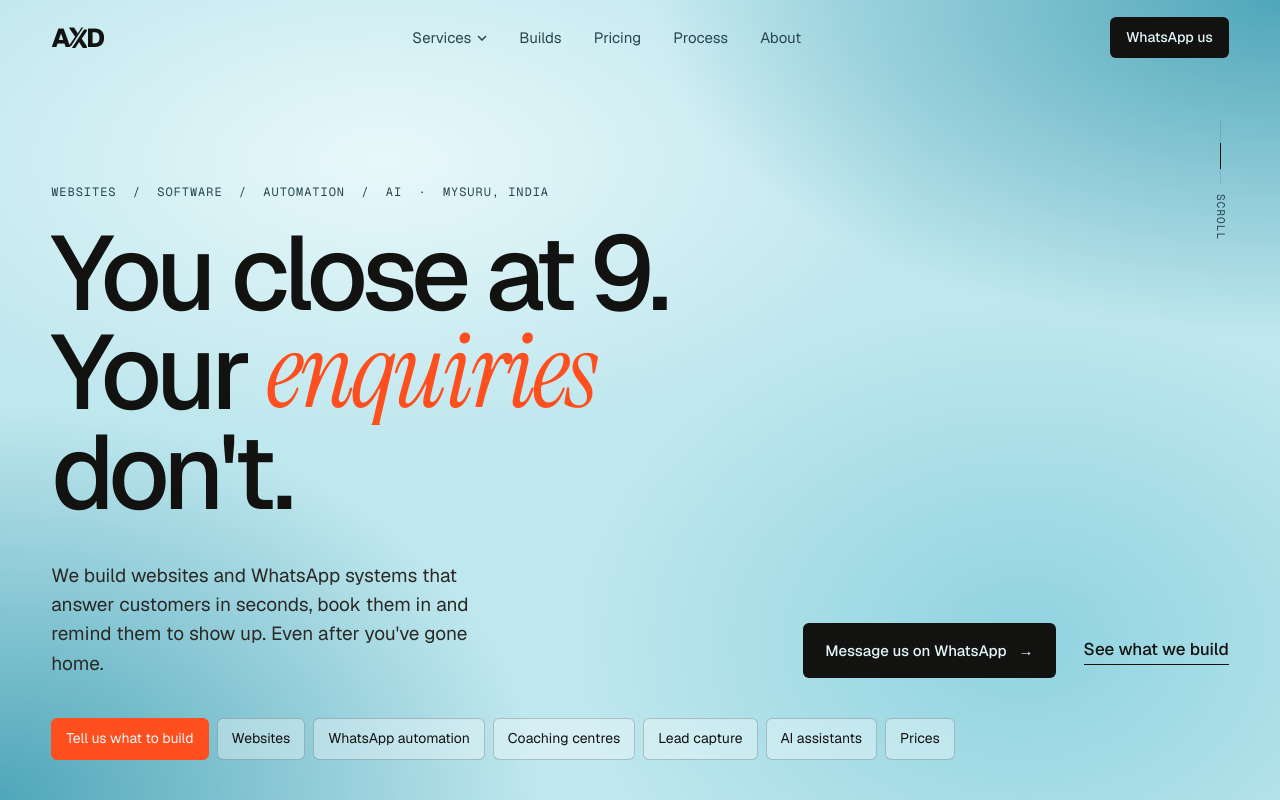
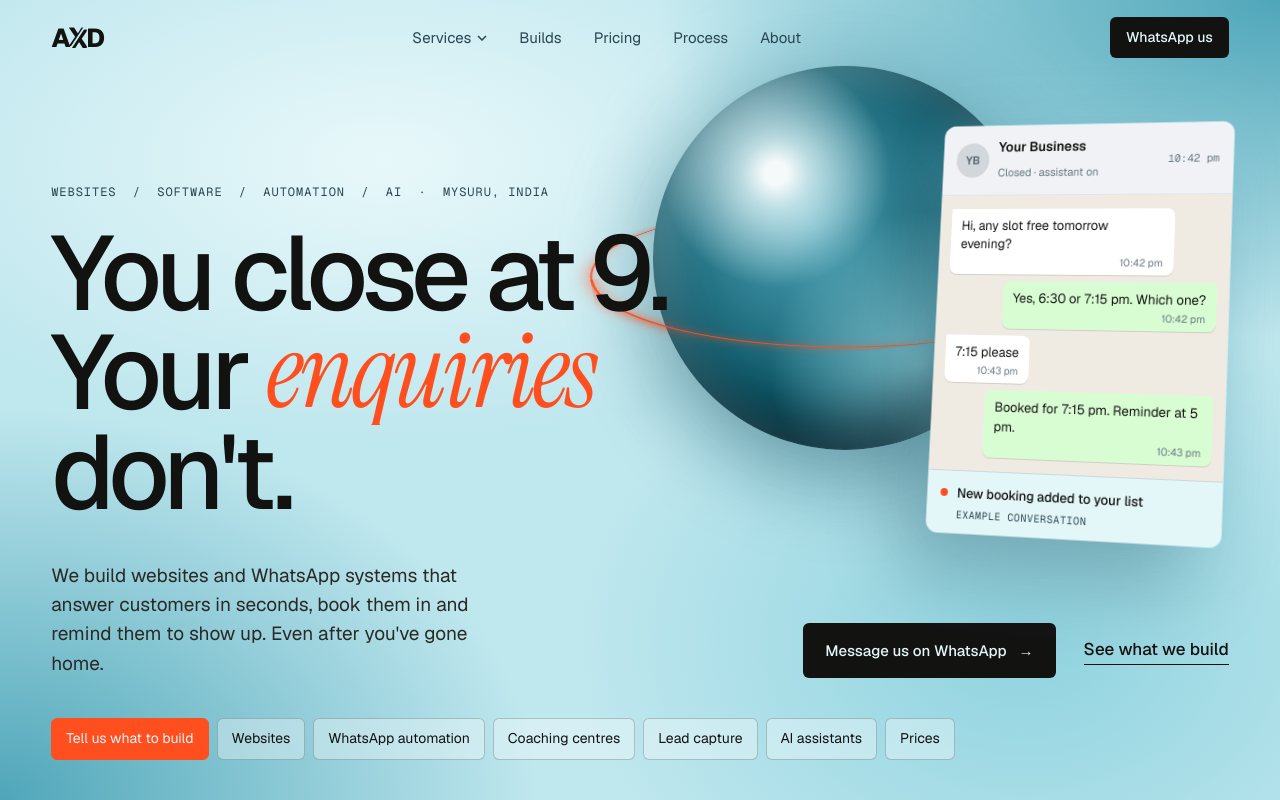
Before and after one commit to anmolaxd/studio-axd, a plain HTML site: page index.html in a window 1280 px wide. Shown: the top 800 px of the page. Drawn offline with nearby package versions, Linux system fonts and the light colour scheme.

Commit message:
Homepage hero: after-hours booking chat card and 3D glowing sphere on the right
- Example WhatsApp chat (10:42 pm booking) tilted in 3D, labelled as an example
- CSS-only sea-blue sphere with orange orbit ring, slow float, off for reduced motion
- Wide screens only (1100px+); scroll cue hidden there

Co-Authored-By: Claude Opus 5.5 <noreply@anthropic.com>

```diff
--- a/about.html
+++ b/about.html
@@ -33,7 +33,7 @@
 <link rel="preconnect" href="https://fonts.googleapis.com">
 <link rel="preconnect" href="https://fonts.gstatic.com" crossorigin>
 <link href="https://fonts.googleapis.com/css2?family=Geist:wght@400;500;600;800&family=Geist+Mono:wght@400;500&family=Instrument+Serif:ital@0;1&display=swap" rel="stylesheet">
-<link rel="stylesheet" href="styles.css?v=12">
+<link rel="stylesheet" href="styles.css?v=15">
 <script>
   // motion is opt-in: only hide things for animation when JS runs and the visitor allows motion
   document.documentElement.classList.add('js');
--- a/index.html
+++ b/index.html
@@ -34,7 +34,7 @@
 <link rel="preconnect" href="https://fonts.googleapis.com">
 <link rel="preconnect" href="https://fonts.gstatic.com" crossorigin>
 <link href="https://fonts.googleapis.com/css2?family=Geist:wght@400;500;600;800&family=Geist+Mono:wght@400;500&family=Instrument+Serif:ital@0;1&display=swap" rel="stylesheet">
-<link rel="stylesheet" href="styles.css?v=12">
+<link rel="stylesheet" href="styles.css?v=15">
 <script>
   // motion is opt-in: only hide things for animation when JS runs and the visitor allows motion
   document.documentElement.classList.add('js');
@@ -85,6 +85,18 @@
     </div>
     <nav class="quick" aria-label="Jump to"><a class="quick-hot" href="#build">Tell us what to build</a><a href="websites.html">Websites</a><a href="whatsapp-automation.html">WhatsApp automation</a><a href="coaching-centres.html">Coaching centres</a><a href="lead-automation.html">Lead capture</a><a href="ai-assistants.html">AI assistants</a><a href="pricing.html">Prices</a></nav>
   </div>
+  <div class="hero-orb" aria-hidden="true"><span class="orb-halo"></span><span class="orb-ring"></span><span class="orb"></span><span class="orb-ring orb-ring-front"></span></div>
+  <!-- HERO PROOF: the headline's promise shown as a short after-hours chat (example, desktop only) -->
+  <figure class="hero-chat" aria-label="Example: at 10:42 pm a customer asks for a slot and the WhatsApp assistant books them in while the business is closed.">
+    <div class="hc-bar" aria-hidden="true"><span class="av">YB</span><div><b>Your Business</b><small>Closed · assistant on</small></div><span class="hc-time">10:42 pm</span></div>
+    <div class="hc-chat" aria-hidden="true">
+      <p class="b b-in">Hi, any slot free tomorrow evening?<time>10:42 pm</time></p>
+      <p class="b b-out">Yes, 6:30 or 7:15 pm. Which one?<time>10:42 pm</time></p>
+      <p class="b b-in">7:15 please<time>10:43 pm</time></p>
+      <p class="b b-out">Booked for 7:15 pm. Reminder at 5 pm.<time>10:43 pm</time></p>
+    </div>
+    <figcaption class="hc-lead" aria-hidden="true"><span class="hc-dot"></span>New booking added to your list<small>Example conversation</small></figcaption>
+  </figure>
   <div class="scroll-cue k-anim" aria-hidden="true"><span></span>Scroll</div>
 </section>
 
--- a/styles.css
+++ b/styles.css
@@ -452,3 +452,52 @@ a.build:hover .build-link { color: var(--accent); }
 .ask-note { font-size: 13px; color: var(--muted); }
 @media (max-width: 860px) { .ask, .ask-row { grid-template-columns: 1fr; } }
 .quick a.quick-hot { background: var(--accent); color: var(--paper); border-color: var(--accent); }
+
+/* HERO PROOF CHAT (homepage, wide screens only): fills the empty right side with the headline's promise */
+.hero-chat { display: none; }
+@media (min-width: 1100px) {
+  .hero-chat { display: block; position: absolute; right: var(--g); top: clamp(96px, 15svh, 170px); width: clamp(300px, 24vw, 370px); margin: 0; background: var(--wa-bg); border-radius: 12px; overflow: hidden; box-shadow: 0 1px 0 rgba(255,255,255,.6) inset, 0 30px 70px rgba(10,52,66,.22); transform: rotate(1.5deg); }
+  .hero .scroll-cue { display: none; }
+}
+.hc-bar { display: flex; align-items: center; gap: 10px; padding: 12px 14px; background: var(--wa-bar); border-bottom: 1px solid rgba(0,0,0,.06); }
+.hc-bar b { display: block; font-size: 14px; font-weight: 600; }
+.hc-bar small { font-size: 11.5px; color: #667781; }
+.hc-time { margin-left: auto; font: 11px var(--mono); color: #667781; }
+.hc-chat { display: flex; flex-direction: column; gap: 7px; padding: 14px 12px; }
+.hc-chat .b { font-size: 13.5px; }
+.hc-lead { display: flex; align-items: center; flex-wrap: wrap; gap: 4px 10px; padding: 12px 14px; background: var(--paper); border-top: 1px solid var(--line); font-size: 13.5px; font-weight: 500; }
+.hc-lead small { flex-basis: 100%; padding-left: 18px; font: 10.5px var(--mono); letter-spacing: .06em; text-transform: uppercase; color: var(--muted); font-weight: 400; }
+.hc-dot { width: 8px; height: 8px; border-radius: 50%; background: var(--accent); }
+/* messages arrive one after another, once */
+.motion .hero-chat { animation: soft .8s cubic-bezier(.2,.7,.2,1) .5s both; }
+.motion .hc-chat .b, .motion .hc-lead { animation: soft .5s cubic-bezier(.2,.7,.2,1) both; }
+.motion .hc-chat .b:nth-child(1) { animation-delay: 1.1s; }
+.motion .hc-chat .b:nth-child(2) { animation-delay: 1.9s; }
+.motion .hc-chat .b:nth-child(3) { animation-delay: 2.7s; }
+.motion .hc-chat .b:nth-child(4) { animation-delay: 3.5s; }
+.motion .hc-lead { animation-delay: 4.3s; }
+
+/* HERO 3D ORB (wide screens): lit glass sphere in brand sea blue, orange orbit ring, behind the tilted chat card */
+.hero-orb { display: none; }
+@media (min-width: 1100px) {
+  .hero-orb { display: block; position: absolute; z-index: 0; pointer-events: none; width: clamp(340px, 30vw, 520px); aspect-ratio: 1; right: calc(var(--g) + clamp(170px, 15vw, 260px)); top: clamp(60px, 9svh, 120px); perspective: 900px; }
+  .hero-chat { z-index: 1; transform: perspective(1400px) rotateY(-14deg) rotateX(5deg) rotateZ(1deg); transform-origin: 70% 50%;
+    box-shadow: 0 1px 0 rgba(255,255,255,.7) inset, 0 0 0 1px rgba(255,255,255,.45), -30px 40px 80px rgba(10,52,66,.28), 0 0 60px rgba(143,211,223,.45); }
+  .hero-title, .hero-foot, .hero .kicker { position: relative; z-index: 1; }
+}
+.orb, .orb-halo, .orb-ring { position: absolute; inset: 0; border-radius: 50%; }
+/* the sphere: highlight top left, deep sea core, cyan rim light bottom right */
+.orb { background:
+    radial-gradient(circle at 32% 28%, rgba(255,255,255,.95) 0 3%, rgba(232,248,250,.75) 9%, transparent 30%),
+    radial-gradient(circle at 70% 78%, rgba(143,211,223,.9), transparent 38%),
+    radial-gradient(circle at 40% 40%, #4fa6b9 0%, #0f5a6b 55%, #0a3442 78%);
+  box-shadow: inset -24px -30px 60px rgba(5,25,32,.55), inset 18px 14px 40px rgba(255,255,255,.25), 0 30px 80px rgba(10,52,66,.35); }
+.orb-halo { inset: -22%; background: radial-gradient(circle, rgba(143,211,223,.75) 0%, rgba(79,166,185,.35) 35%, transparent 68%); filter: blur(18px); }
+/* orange orbit ring, tilted in 3D; the front half is drawn over the sphere so it looks like it wraps around */
+.orb-ring { inset: -14%; border: 2px solid rgba(255,79,31,.85); box-shadow: 0 0 18px rgba(255,79,31,.55), inset 0 0 18px rgba(255,79,31,.35); transform: rotateX(74deg) rotateZ(-18deg); }
+.orb-ring-front { clip-path: inset(50% 0 0 0); }
+.motion .hero-orb { animation: orbIn 1.4s cubic-bezier(.2,.7,.2,1) .2s both; }
+.motion .orb, .motion .orb-halo, .motion .orb-ring { animation: orbFloat 9s ease-in-out infinite; }
+@keyframes orbIn { from { opacity: 0; transform: scale(.92); } }
+@keyframes orbFloat { 50% { translate: 0 -14px; } }  /* translate, not transform, so the ring keeps its 3D tilt */
+@media (prefers-reduced-motion: reduce) { .orb, .orb-halo, .orb-ring { animation: none !important; } }
```
Also changed, not shown: agencies.html (+1 -1 lines), ai-assistants.html (+1 -1 lines), builds.html (+1 -1 lines), coaching-centres.html (+1 -1 lines), lead-automation.html (+1 -1 lines), pricing.html (+1 -1 lines), process.html (+1 -1 lines), websites.html (+1 -1 lines), whatsapp-automation.html (+1 -1 lines).
